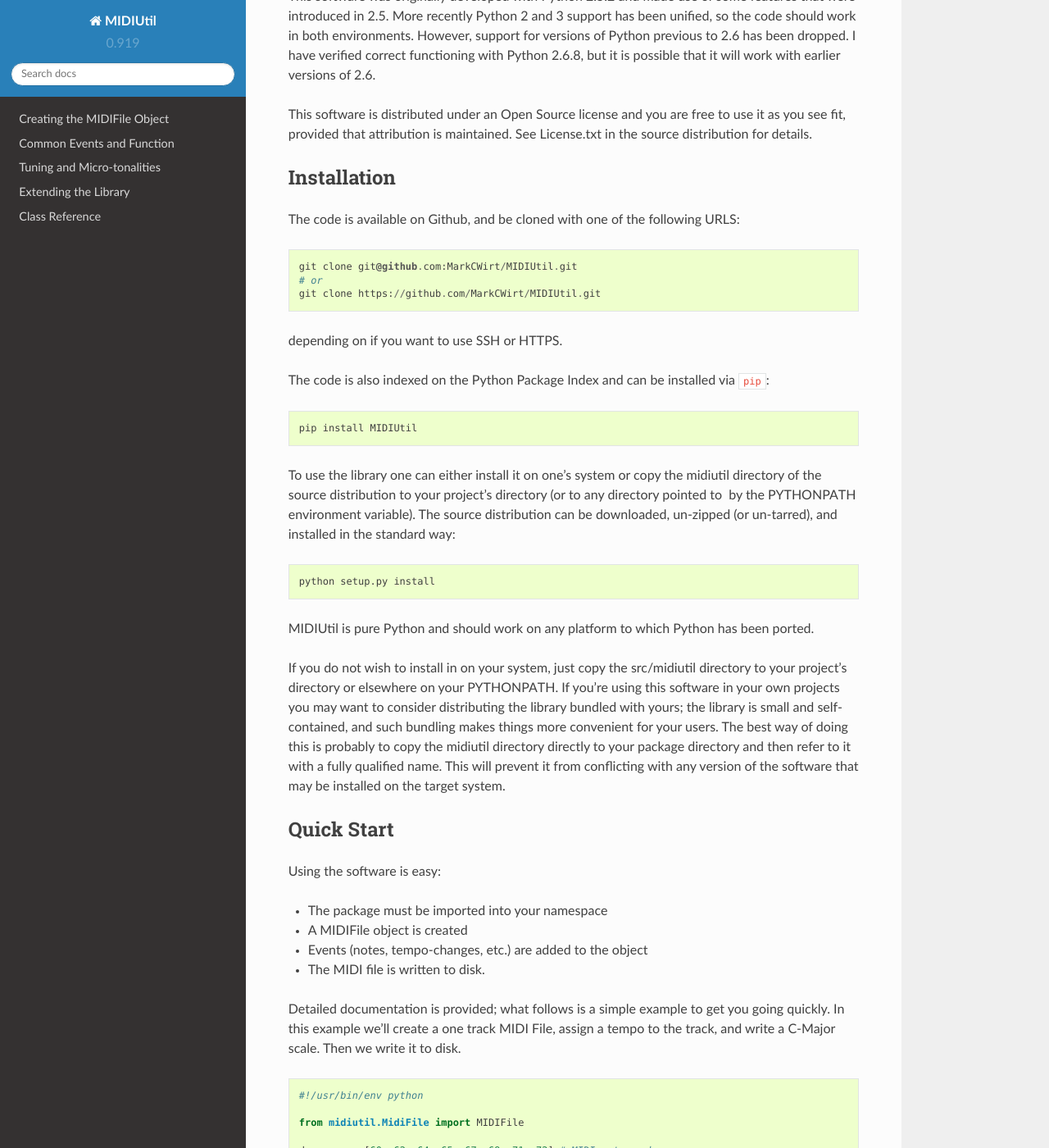
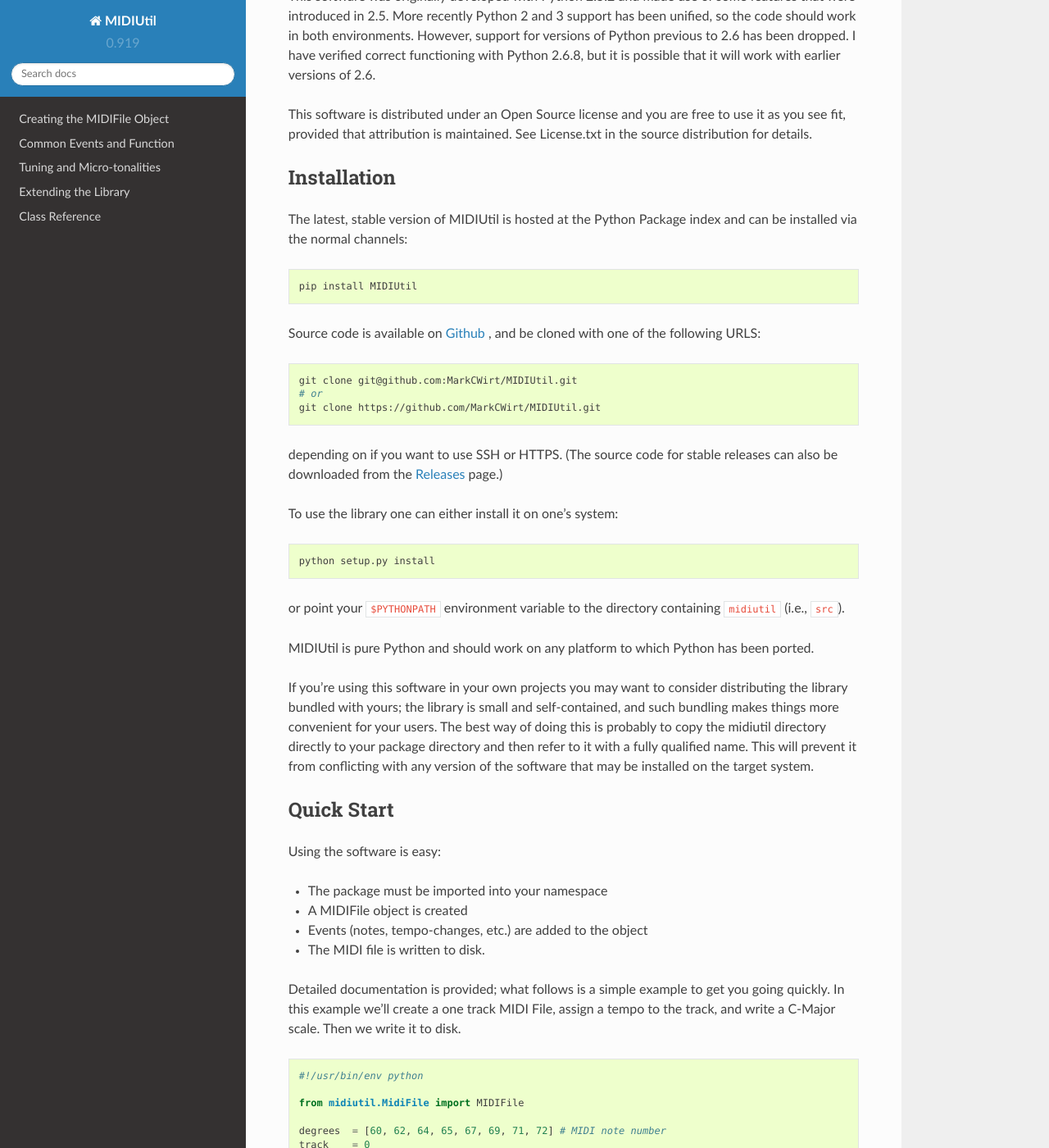
Before and after one commit to MarkCWirt/MIDIUtil, a Sphinx documentation site: the page built from documentation/index.rst, in a window 1280 px wide and 1400 px high, scrolled down 544 px. Shown: the whole window at 82% size. Built offline with Sphinx 7.4.7 and the Read the Docs theme 2.0.0, drawn with Linux system fonts in a browser that asks for light colours.

Commit message:
Updates to documentation.

```diff
--- a/documentation/index.rst
+++ b/documentation/index.rst
@@ -50,36 +50,40 @@
 Installation
 ------------
 
-The code is available on Github, and be cloned with one of the following
-URLS::
+The latest, stable version of MIDIUtil is hosted at the Python Package
+index and can be installed via the normal channels:
+
+.. code:: bash
+
+  pip install MIDIUtil
+
+Source code is available on `Github <https://github.com/MarkCWirt/MIDIUtil>`__ ,
+and be cloned with one of the following URLS:
+
+.. code:: bash
 
     git clone git@github.com:MarkCWirt/MIDIUtil.git
     # or
     git clone https://github.com/MarkCWirt/MIDIUtil.git
 
-depending on if you want to use SSH or HTTPS.
+depending on if you want to use SSH or HTTPS. (The source code
+for stable releases can also be downloaded from the
+`Releases <https://github.com/MarkCWirt/MIDIUtil/releases>`__
+page.)
 
-The code is also indexed on the Python Package Index and can be installed
-via ``pip``::
-
-    pip install MIDIUtil
-
-To use the library one can either install it on one's system or
-copy the midiutil directory of the source distribution to your
-project's directory (or to any directory pointed to  by the PYTHONPATH
-environment variable). The source distribution can be downloaded,
-un-zipped (or un-tarred), and installed in the standard way:
+To use the library one can either install it on one's system:
 
 .. code:: bash
 
     python setup.py install
 
+or point your ``$PYTHONPATH`` environment variable to the directory
+containing ``midiutil`` (i.e., ``src``).
+
 MIDIUtil is pure Python and should work on any platform to which
 Python has been ported.
 
-If you do not wish to install in on your system, just copy the
-src/midiutil directory to your project's directory or elsewhere on
-your PYTHONPATH. If you're using this software in your own projects
+If you're using this software in your own projects
 you may want to consider distributing the library bundled with yours;
 the library is small and self-contained, and such bundling makes things
 more convenient for your users. The best way of doing this is probably
@@ -87,7 +91,6 @@
 then refer to it with a fully qualified name. This will prevent it from
 conflicting with any version of the software that may be installed on
 the target system.
-
 
 Quick Start
 -----------
```
Also changed, not shown: README.rst (+20 -16 lines), 2 other files.
